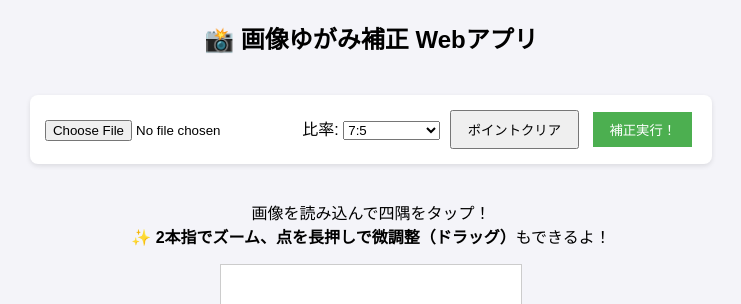
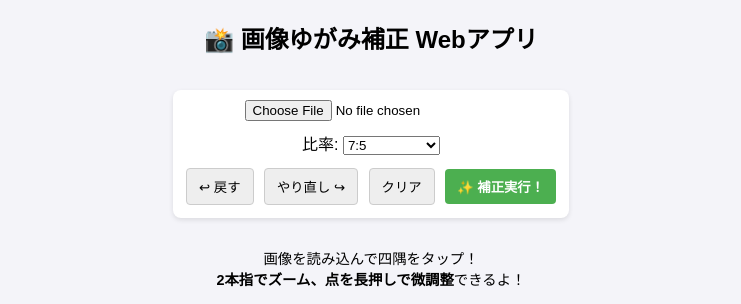
Before and after one commit to kousei1620gml-cell/image-distortion-corrector, a Flask app: page / in a window 1280 px wide. Shown: the top 304 px of the page, without its empty margins (269-1010 px from the left). Run offline with Flask 3, Linux system fonts and the light colour scheme; a map, chart or similar area stays blank.

Commit message:
Update index.html

```diff
--- a/templates/index.html
+++ b/templates/index.html
@@ -6,20 +6,21 @@
     <title>画像ゆがみ補正 Webアプリ</title>
     <style>
         body { font-family: sans-serif; text-align: center; background-color: #f4f4f9; touch-action: manipulation; }
-        .controls { margin: 20px; padding: 15px; background: white; border-radius: 8px; display: inline-block; box-shadow: 0 2px 5px rgba(0,0,0,0.1); }
-        /* canvasのtouch-actionをnoneにしないことで、ピンチズームを許可します */
+        .controls { margin: 15px auto; padding: 10px; background: white; border-radius: 8px; display: inline-block; box-shadow: 0 2px 5px rgba(0,0,0,0.1); max-width: 95%; }
+        .btn-group { margin-top: 10px; }
         canvas { border: 1px solid #ccc; max-width: 100%; cursor: crosshair; background-color: #fff; }
         #result-container { margin-top: 30px; }
         #result-image { max-width: 100%; border: 2px solid #4CAF50; box-shadow: 0 4px 8px rgba(0,0,0,0.2); }
-        button { padding: 8px 16px; margin: 0 5px; cursor: pointer; }
+        button { padding: 8px 12px; margin: 3px; cursor: pointer; border-radius: 4px; border: 1px solid #ccc; background-color: #eee; }
+        .action-btn { background-color: #4CAF50; color: white; border: none; font-weight: bold; }
     </style>
 </head>
 <body>
     <h2>📸 画像ゆがみ補正 Webアプリ</h2>
 
     <div class="controls">
-        <input type="file" id="imageInput" accept="image/*">
-
+        <input type="file" id="imageInput" accept="image/*" style="margin-bottom: 10px;">
+        <br>
         <label for="ratioSelect">比率:</label>
         <select id="ratioSelect">
             <option value="7:5">7:5</option>
@@ -29,18 +30,22 @@
             <option value="9:16">9:16</option>
         </select>
 
-        <button onclick="clearPoints()">ポイントクリア</button>
-        <button onclick="processImage()" style="background-color: #4CAF50; color: white; border: none;">補正実行！</button>
+        <div class="btn-group">
+            <button onclick="undo()">↩ 戻す</button>
+            <button onclick="redo()">やり直し ↪</button>
+            <button onclick="clearPoints()">クリア</button>
+            <button class="action-btn" onclick="processImage()">✨ 補正実行！</button>
+        </div>
     </div>
 
-    <p>画像を読み込んで四隅をタップ！<br>✨ <b>2本指でズーム、点を長押しで微調整（ドラッグ）</b>もできるよ！</p>
+    <p style="font-size: 0.9em;">画像を読み込んで四隅をタップ！<br><b>2本指でズーム、点を長押しで微調整</b>できるよ！</p>
 
     <div>
         <canvas id="canvas"></canvas>
     </div>
 
     <div id="result-container" style="display: none;">
-        <h3>✨ 補正完了！長押し(右クリック)で保存してね</h3>
+        <h3>✨ 補正完了！長押しで保存してね</h3>
         <img id="result-image" src="" alt="補正結果">
     </div>
 
@@ -54,11 +59,38 @@
         let img = new Image();
         let points = [];
         let scale = 1;
+        let draggingIndex = -1;
+        const hitRadius = 30;
 
-        // ドラッグ（微調整）用の変数
-        let draggingIndex = -1;
-        // 点を掴む判定の広さ（スマホの指でも掴みやすいように大きめに設定）
-        const hitRadius = 30;
+        // Undo/Redo用の履歴管理
+        let history = [[]];
+        let historyStep = 0;
+
+        function saveHistory() {
+            // 過去に戻っている状態で新しい操作をしたら、それより先の未来は消す
+            history = history.slice(0, historyStep + 1);
+            // 現在の点を履歴に追加（ディープコピー）
+            history.push(JSON.parse(JSON.stringify(points)));
+            historyStep++;
+        }
+
+        function undo() {
+            if (historyStep > 0) {
+                historyStep--;
+                points = JSON.parse(JSON.stringify(history[historyStep]));
+                draggingIndex = -1;
+                drawCanvas();
+            }
+        }
+
+        function redo() {
+            if (historyStep < history.length - 1) {
+                historyStep++;
+                points = JSON.parse(JSON.stringify(history[historyStep]));
+                draggingIndex = -1;
+                drawCanvas();
+            }
+        }
 
         imageInput.addEventListener('change', function(e) {
             const file = e.target.files[0];
@@ -66,7 +98,18 @@
             const reader = new FileReader();
             reader.onload = function(event) {
                 img.onload = function() {
+                    // 画像読み込み時に初期化
                     points = [];
+                    history = [[]];
+                    historyStep = 0;
+                    draggingIndex = -1;
+
+                    // ズーム時の違和感をなくすため、キャンバスサイズの計算はここ(1回)だけにする！
+                    const maxWidth = window.innerWidth * 0.95;
+                    scale = img.width > maxWidth ? maxWidth / img.width : 1;
+                    canvas.width = img.width * scale;
+                    canvas.height = img.height * scale;
+
                     drawCanvas();
                 }
                 img.src = event.target.result;
@@ -75,24 +118,16 @@
         });
 
         function drawCanvas() {
-            const maxWidth = window.innerWidth * 0.95;
-            scale = img.width > maxWidth ? maxWidth / img.width : 1;
-
-            canvas.width = img.width * scale;
-            canvas.height = img.height * scale;
-
             ctx.clearRect(0, 0, canvas.width, canvas.height);
             ctx.drawImage(img, 0, 0, canvas.width, canvas.height);
 
-            // 点を描画
             points.forEach((p, index) => {
                 ctx.beginPath();
                 ctx.arc(p.x * scale, p.y * scale, draggingIndex === index ? 8 : 5, 0, Math.PI * 2);
-                ctx.fillStyle = draggingIndex === index ? "orange" : "red"; // 掴んでいる点はオレンジに
+                ctx.fillStyle = draggingIndex === index ? "orange" : "red";
                 ctx.fill();
             });
 
-            // 4点揃ったら緑の線を引く
             if (points.length === 4) {
                 ctx.beginPath();
                 ctx.moveTo(points[0].x * scale, points[0].y * scale);
@@ -106,7 +141,6 @@
             }
         }
 
-        // 画面のタップ座標を、画像内の正確な座標に変換する関数（ズーム時も対応）
         function getPos(clientX, clientY) {
             const rect = canvas.getBoundingClientRect();
             const canvasX = (clientX - rect.left) * (canvas.width / rect.width);
@@ -114,17 +148,16 @@
             return { x: canvasX / scale, y: canvasY / scale };
         }
 
-        // --- PCのオプティマイズ（マウス操作） ---
+        // --- マウス操作 ---
         canvas.addEventListener('mousedown', function(e) {
             if (!img.src) return;
             const pos = getPos(e.clientX, e.clientY);
 
-            // 既存の点の近くをクリックしたかチェック（ドラッグ開始）
             draggingIndex = points.findIndex(p => Math.hypot(p.x - pos.x, p.y - pos.y) * scale < hitRadius);
 
-            // 近くに点がなく、まだ4点未満なら新規追加
             if (draggingIndex === -1 && points.length < 4) {
                 points.push({x: pos.x, y: pos.y});
+                saveHistory(); // 点を追加した時に履歴を保存
             }
             drawCanvas();
         });
@@ -137,29 +170,41 @@
             }
         });
 
-        canvas.addEventListener('mouseup', () => draggingIndex = -1);
-        canvas.addEventListener('mouseleave', () => draggingIndex = -1);
+        canvas.addEventListener('mouseup', function() {
+            if (draggingIndex !== -1) {
+                saveHistory(); // ドラッグが終わった時に履歴を保存
+                draggingIndex = -1;
+                drawCanvas(); // 色を元に戻すために再描画
+            }
+        });
 
+        canvas.addEventListener('mouseleave', function() {
+            if (draggingIndex !== -1) {
+                saveHistory();
+                draggingIndex = -1;
+                drawCanvas();
+            }
+        });
 
-        // --- スマホのオプティマイズ（タッチ操作） ---
+        // --- タッチ操作 ---
         canvas.addEventListener('touchstart', function(e) {
-            if (!img.src || e.touches.length >= 2) return; // 2本指以上の時はズームに任せる
+            if (!img.src || e.touches.length >= 2) return;
 
-            e.preventDefault(); // 1本指の時は画面スクロールを止める
+            e.preventDefault();
             const touch = e.touches[0];
             const pos = getPos(touch.clientX, touch.clientY);
 
-            // 既存の点の近くをタップしたかチェック
             draggingIndex = points.findIndex(p => Math.hypot(p.x - pos.x, p.y - pos.y) * scale < hitRadius);
 
             if (draggingIndex === -1 && points.length < 4) {
                 points.push({x: pos.x, y: pos.y});
+                saveHistory(); // 点を追加した時に履歴を保存
             }
             drawCanvas();
         }, {passive: false});
 
         canvas.addEventListener('touchmove', function(e) {
-            if (e.touches.length >= 2) return; // ズーム中は点は動かさない
+            if (e.touches.length >= 2) return;
             if (draggingIndex !== -1) {
                 e.preventDefault();
                 const touch = e.touches[0];
@@ -169,11 +214,18 @@
             }
         }, {passive: false});
 
-        canvas.addEventListener('touchend', () => draggingIndex = -1);
+        canvas.addEventListener('touchend', function() {
+            if (draggingIndex !== -1) {
+                saveHistory(); // ドラッグが終わった時に履歴を保存
+                draggingIndex = -1;
+                drawCanvas(); // 色を元に戻すために再描画
+            }
+        });
 
         function clearPoints() {
             points = [];
             draggingIndex = -1;
+            saveHistory();
             drawCanvas();
         }
 
```
